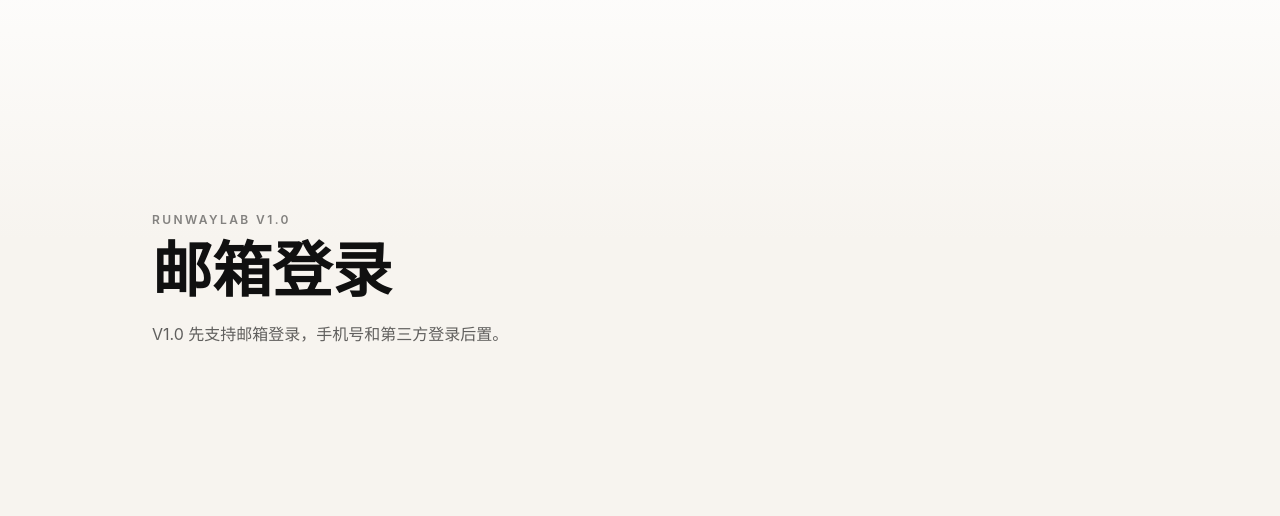
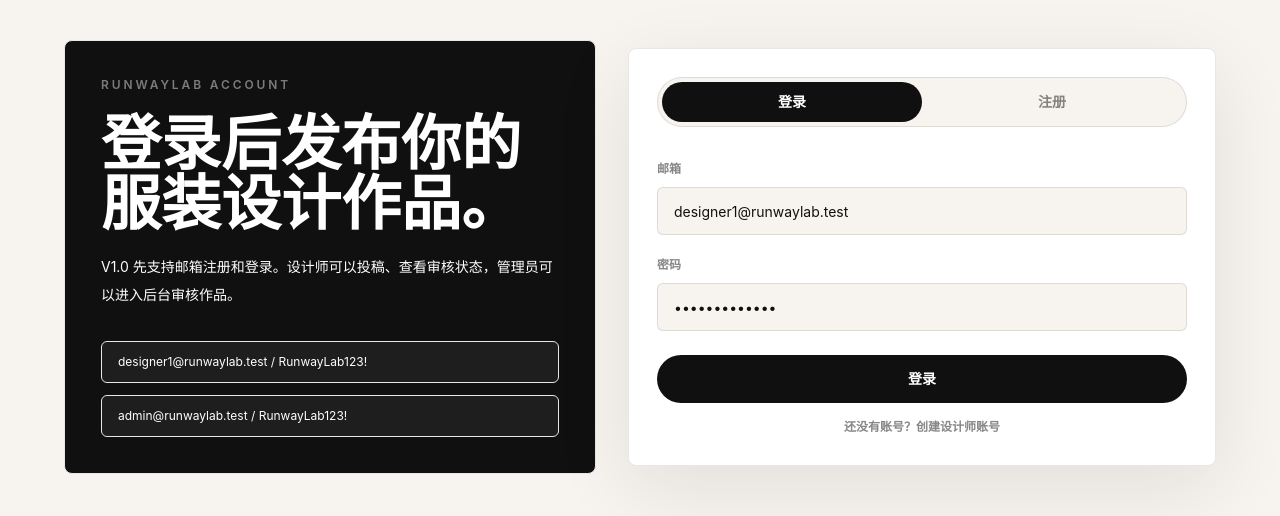
Before and after one commit to eric251058/runwaylab, a Next.js app: page /login in a window 1280 px wide. Shown: the top 516 px of the page. Built offline with nearby package versions, Linux system fonts and the light colour scheme.

Commit message:
fix login form and auth flow

```diff
--- a/src/app/admin/layout.tsx
+++ b/src/app/admin/layout.tsx
@@ -1,11 +1,38 @@
+import type { ReactNode } from "react";
+import Link from "next/link";
 import { redirect } from "next/navigation";
-import { requireAdminUser } from "@/lib/auth/guards";
+import { getCurrentUser } from "@/lib/auth/session";
+import { isAdmin } from "@/lib/permissions";
 
-export default async function AdminLayout({ children }: Readonly<{ children: React.ReactNode }>) {
-  const user = await requireAdminUser();
+export const dynamic = "force-dynamic";
+
+export default async function AdminLayout({ children }: Readonly<{ children: ReactNode }>) {
+  const user = await getCurrentUser();
 
   if (!user) {
-    redirect("/login");
+    redirect("/login?next=/admin/works");
+  }
+
+  if (!isAdmin(user)) {
+    return (
+      <main className="min-h-[70dvh] bg-paper px-4 py-12 text-ink md:px-8">
+        <div className="mx-auto max-w-xl rounded-[8px] border border-black/8 bg-white p-6 shadow-[0_18px_60px_rgba(16,16,16,0.08)]">
+          <p className="text-xs font-semibold uppercase tracking-[0.2em] text-ink/35">403</p>
+          <h1 className="mt-3 text-3xl font-semibold">你没有后台访问权限</h1>
+          <p className="mt-4 text-sm leading-6 text-ink/58">
+            当前账号不是管理员账号。请使用 admin@runwaylab.test 登录后再进入作品审核后台。
+          </p>
+          <div className="mt-6 flex gap-3">
+            <Link href="/me" className="rounded-full border border-black/10 px-5 py-2 text-sm font-semibold">
+              返回我的页面
+            </Link>
+            <Link href="/login?next=/admin/works" className="rounded-full bg-ink px-5 py-2 text-sm font-semibold text-white">
+              切换管理员账号
+            </Link>
+          </div>
+        </div>
+      </main>
+    );
   }
 
   return children;
--- a/src/app/login/page.tsx
+++ b/src/app/login/page.tsx
@@ -1,5 +1,18 @@
-import { PageShell } from "@/components/layout/PageShell";
+import { Suspense } from "react";
+import { LoginForm } from "@/components/auth/LoginForm";
+
+export const dynamic = "force-dynamic";
 
 export default function LoginPage() {
-  return <PageShell title="邮箱登录" description="V1.0 先支持邮箱登录，手机号和第三方登录后置。" />;
+  return (
+    <Suspense
+      fallback={
+        <main className="flex min-h-[70dvh] items-center justify-center bg-paper px-4 text-ink">
+          <div className="text-sm font-semibold text-ink/55">登录表单加载中...</div>
+        </main>
+      }
+    >
+      <LoginForm />
+    </Suspense>
+  );
 }
--- /dev/null
+++ b/src/components/auth/LoginForm.tsx
@@ -0,0 +1,184 @@
+"use client";
+
+import { useState, type FormEvent } from "react";
+import { useRouter, useSearchParams } from "next/navigation";
+
+type Mode = "login" | "register";
+
+type AuthUser = {
+  id: string;
+  email: string;
+  nickname: string;
+  role: string;
+};
+
+const TEST_ACCOUNTS = [
+  "designer1@runwaylab.test / RunwayLab123!",
+  "admin@runwaylab.test / RunwayLab123!"
+];
+
+export function LoginForm() {
+  const router = useRouter();
+  const searchParams = useSearchParams();
+  const [mode, setMode] = useState<Mode>("login");
+  const [email, setEmail] = useState("designer1@runwaylab.test");
+  const [nickname, setNickname] = useState("");
+  const [password, setPassword] = useState("RunwayLab123!");
+  const [message, setMessage] = useState("");
+  const [loading, setLoading] = useState(false);
+
+  const isRegister = mode === "register";
+
+  const submit = async (event: FormEvent<HTMLFormElement>) => {
+    event.preventDefault();
+    setLoading(true);
+    setMessage("");
+
+    const payload = isRegister ? { email, password, nickname } : { email, password };
+    const response = await fetch(isRegister ? "/api/auth/register" : "/api/auth/login", {
+      method: "POST",
+      headers: {
+        "Content-Type": "application/json"
+      },
+      body: JSON.stringify(payload)
+    });
+
+    const data = (await response.json().catch(() => null)) as { message?: string; user?: AuthUser } | null;
+    setLoading(false);
+
+    if (!response.ok) {
+      setMessage(data?.message ?? "操作失败，请稍后再试。");
+      return;
+    }
+
+    const next = searchParams.get("next");
+    const fallback = data?.user?.role === "ADMIN" ? "/admin/works" : "/publish";
+    router.push(next || fallback);
+    router.refresh();
+  };
+
+  return (
+    <main className="min-h-[calc(100dvh-72px)] bg-paper px-4 py-6 text-ink md:px-8 md:py-10">
+      <div className="mx-auto grid max-w-6xl items-center gap-8 md:grid-cols-[0.95fr_1.05fr]">
+        <section className="rounded-[8px] border border-black/8 bg-ink p-6 text-white md:p-9">
+          <p className="text-xs font-semibold uppercase tracking-[0.24em] text-white/45">RUNWAYLAB ACCOUNT</p>
+          <h1 className="mt-5 max-w-xl text-4xl font-semibold leading-[1.04] md:text-6xl">
+            登录后发布你的服装设计作品。
+          </h1>
+          <p className="mt-5 max-w-lg text-sm leading-7 text-white/68">
+            V1.0 先支持邮箱注册和登录。设计师可以投稿、查看审核状态，管理员可以进入后台审核作品。
+          </p>
+          <div className="mt-8 grid gap-3 text-xs text-white/62">
+            {TEST_ACCOUNTS.map((account) => (
+              <div key={account} className="rounded-[6px] border border-white/12 bg-white/[0.06] px-4 py-3">
+                {account}
+              </div>
+            ))}
+          </div>
+        </section>
+
+        <form
+          onSubmit={submit}
+          className="rounded-[8px] border border-black/8 bg-white p-5 shadow-[0_22px_80px_rgba(20,20,20,0.09)] md:p-7"
+        >
+          <div className="mb-7 flex rounded-full border border-black/10 bg-paper p-1 text-sm font-semibold">
+            <button
+              type="button"
+              onClick={() => {
+                setMode("login");
+                setMessage("");
+              }}
+              className={`flex-1 rounded-full px-4 py-2.5 transition ${
+                mode === "login" ? "bg-ink text-white" : "text-ink/50 hover:text-ink"
+              }`}
+            >
+              登录
+            </button>
+            <button
+              type="button"
+              onClick={() => {
+                setMode("register");
+                setMessage("");
+              }}
+              className={`flex-1 rounded-full px-4 py-2.5 transition ${
+                mode === "register" ? "bg-ink text-white" : "text-ink/50 hover:text-ink"
+              }`}
+            >
+              注册
+            </button>
+          </div>
+
+          <div className="space-y-4">
+            {isRegister ? (
+              <label className="block">
+                <span className="text-xs font-semibold text-ink/50">昵称</span>
+                <input
+                  name="nickname"
+                  value={nickname}
+                  onChange={(event) => setNickname(event.target.value)}
+                  placeholder="例如：织物观察员"
+                  autoComplete="nickname"
+                  className="mt-2 h-12 w-full rounded-[6px] border border-black/10 bg-paper px-4 text-sm outline-none transition focus:border-ink focus:bg-white"
+                  required
+                />
+              </label>
+            ) : null}
+
+            <label className="block">
+              <span className="text-xs font-semibold text-ink/50">邮箱</span>
+              <input
+                name="email"
+                type="email"
+                value={email}
+                onChange={(event) => setEmail(event.target.value)}
+                placeholder="designer1@runwaylab.test"
+                autoComplete="email"
+                className="mt-2 h-12 w-full rounded-[6px] border border-black/10 bg-paper px-4 text-sm outline-none transition focus:border-ink focus:bg-white"
+                required
+              />
+            </label>
+
+            <label className="block">
+              <span className="text-xs font-semibold text-ink/50">密码</span>
+              <input
+                name="password"
+                type="password"
+                value={password}
+                onChange={(event) => setPassword(event.target.value)}
+                placeholder="至少 8 位"
+                autoComplete={isRegister ? "new-password" : "current-password"}
+                className="mt-2 h-12 w-full rounded-[6px] border border-black/10 bg-paper px-4 text-sm outline-none transition focus:border-ink focus:bg-white"
+                required
+              />
+            </label>
+          </div>
+
+          {message ? (
+            <p className="mt-4 rounded-[6px] border border-red-200 bg-red-50 px-4 py-3 text-sm text-red-700">
+              {message}
+            </p>
+          ) : null}
+
+          <button
+            type="submit"
+            disabled={loading}
+            className="mt-6 h-12 w-full rounded-full bg-ink text-sm font-semibold text-white transition hover:bg-black disabled:cursor-not-allowed disabled:opacity-50"
+          >
+            {loading ? "处理中..." : isRegister ? "注册并登录" : "登录"}
+          </button>
+
+          <button
+            type="button"
+            onClick={() => {
+              setMode(isRegister ? "login" : "register");
+              setMessage("");
+            }}
+            className="mt-4 w-full text-center text-xs font-semibold text-ink/50 hover:text-ink"
+          >
+            {isRegister ? "已有账号？切换到登录" : "还没有账号？创建设计师账号"}
+          </button>
+        </form>
+      </div>
+    </main>
+  );
+}
```
Also changed, not shown: 2 other files (tests, documents, lock files or other folders).
